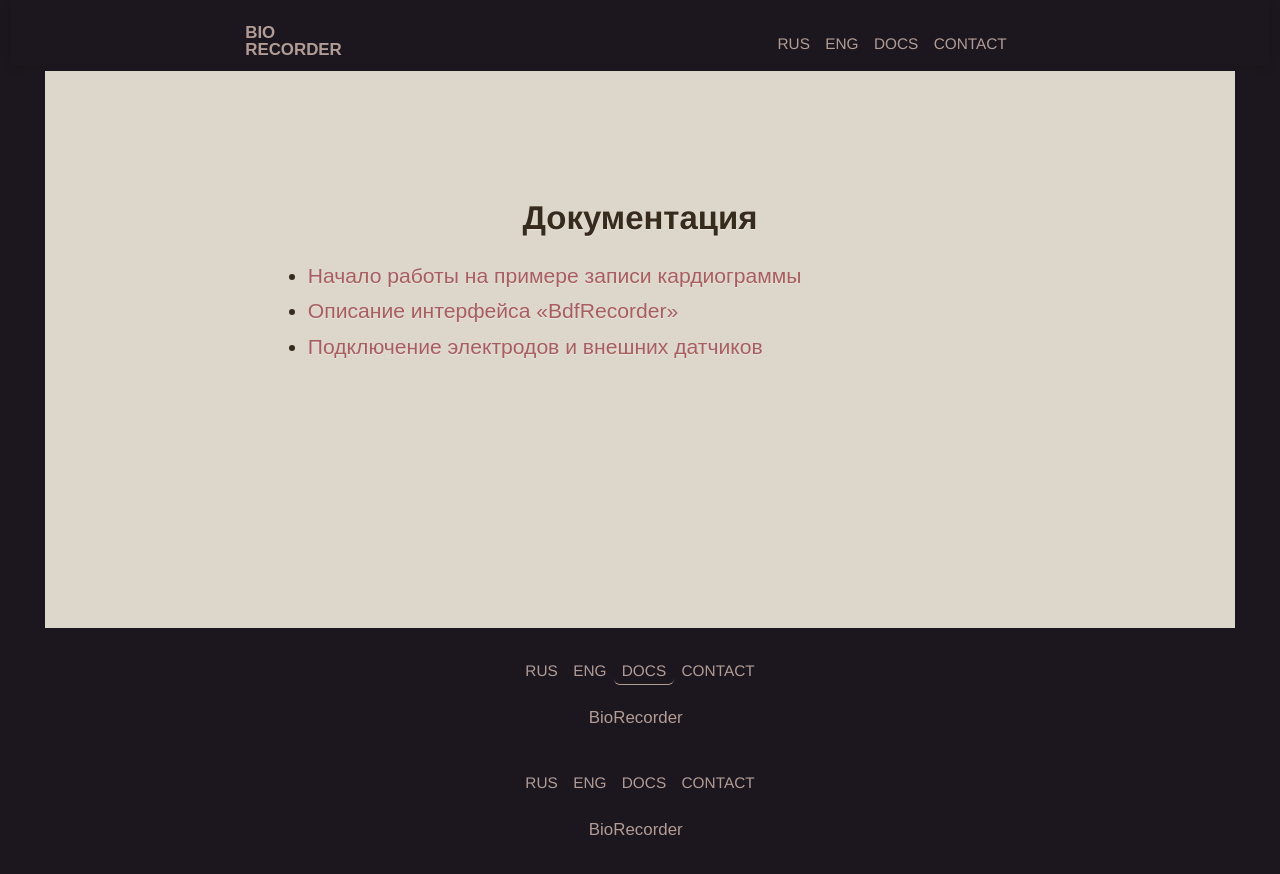
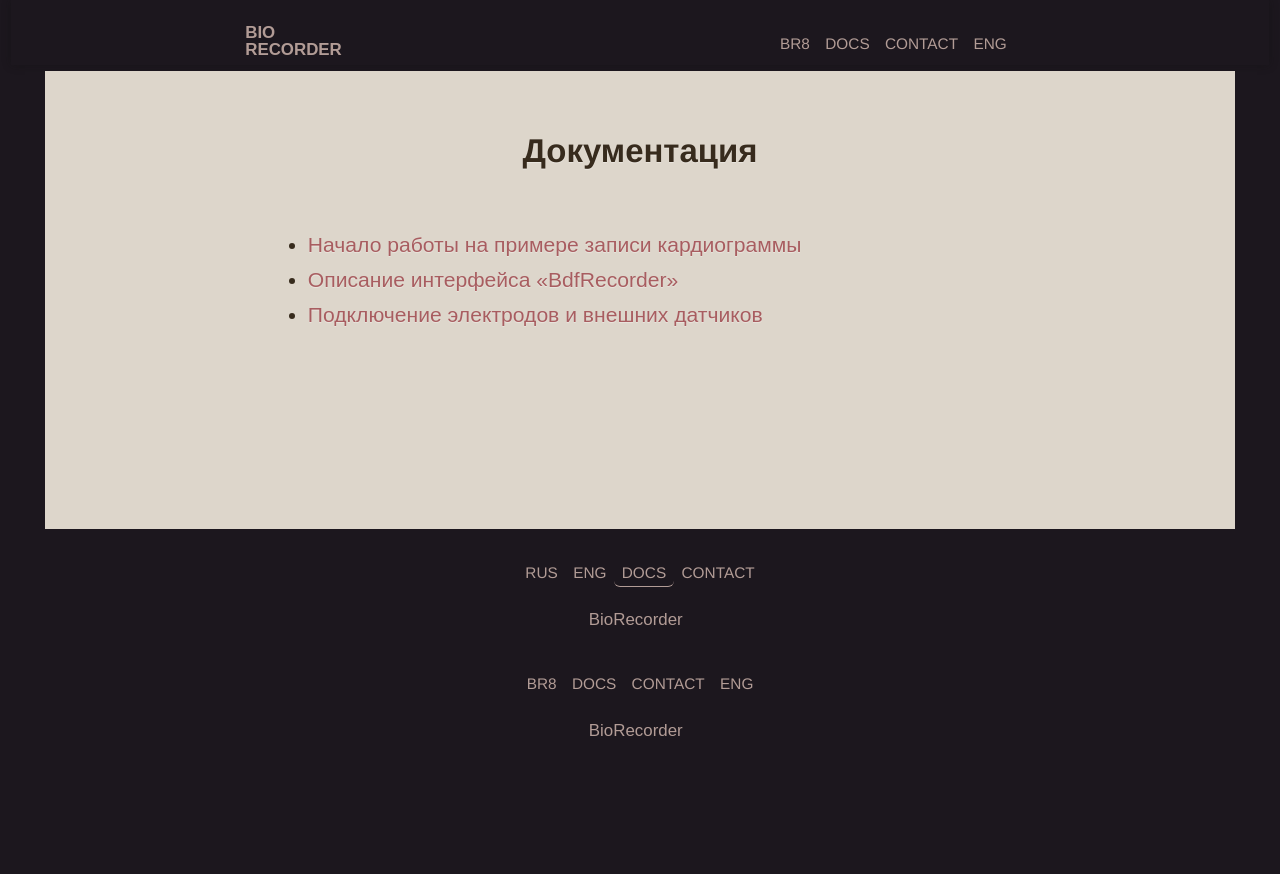
Before and after one commit to biorecorder/biorecorder.github.io, a Jekyll site: the page built from doc.html, in a window 1280 px wide. Shown: the top 874 px of the page. Built offline with Jekyll 4.4.1, drawn with Linux system fonts in a browser that asks for light colours; comment, search, counter and statistics services are not loaded.

Commit message:
menu was corrected

```diff
--- a/_includes/footer.html
+++ b/_includes/footer.html
@@ -1,10 +1,10 @@
 <div class="row page-footer">
     <div class="central-page">
         <ul class="nav">
-            <li><a href="/ru/br8v1.html" {% if page.url == '/ru/br8v1.html' %} class="active"{% endif %}>Rus</a></li>
-            <li><a href="/en/br8v1.html" {% if page.url == '/en/br8v1.html' %} class="active"{% endif %}>Eng</a></li>
+            <li><a href="/ru/br8v1.html" {% if page.url == '/index.html' %} class="active"{% endif %} {% if page.url == '/ru/br8v1.html' %} class="active"{% endif %}>BR8</a></li>
             <li><a href="/doc.html" {% if page.url == '/doc.html' %} class="active"{% endif %}>Docs</a></li>
             <li><a href="/contact.html" {% if page.url == '/contact.html' %} class="active"{% endif %}>Contact</a></li>
+            <li><a href="/en/br8v1.html" {% if page.url == '/en/br8v1.html' %} class="active"{% endif %}>Eng</a></li>
         </ul>
         <div><a href="http://biorecorder.com" class="logo">BioRecorder</a></div>
     </div>
--- a/_includes/header.html
+++ b/_includes/header.html
@@ -2,10 +2,10 @@
     <div class="central-text">
         <a href="http://biorecorder.com" class="logo"><strong>BIO<br>RECORDER</strong></a>
         <ul class="nav float-right">
-            <li><a href="/ru/br8v1.html" {% if page.url == '/ru/br8v1.html' %} class="active"{% endif %}>Rus</a></li>
-            <li><a href="/en/br8v1.html" {% if page.url == '/en/br8v1.html' %} class="active"{% endif %}>Eng</a></li>
+            <li><a href="/ru/br8v1.html" {% if page.url == '/index.html' %} class="active"{% endif %} {% if page.url == '/ru/br8v1.html' %} class="active"{% endif %}>BR8</a></li>
             <li><a href="/doc.html" {% if page.url == '/doc.html' %} class="active"{% endif %}>Docs</a></li>
             <li><a href="/contact.html" {% if page.url == '/contact.html' %} class="active"{% endif %}>Contact</a></li>
+            <li><a href="/en/br8v1.html" {% if page.url == '/en/br8v1.html' %} class="active"{% endif %}>Eng</a></li>
         </ul>
     </div>
 </div>
--- a/doc.html
+++ b/doc.html
@@ -9,8 +9,8 @@ title: "Docs"
 <div class="central-wide">
     <div class="row">
         <div class="post">
-            <p>&nbsp;</p>
             <h1>Документация</h1>
+            <br>
             <ul>
                 <li><a href="https://docs.google.com/document/d/17q6GcP6jXZ1hAI1FubCwECv6almq-xWTys5CBJEye_4/edit?usp=sharing
 ">Начало работы на примере записи кардиограммы</a></li>
@@ -20,8 +20,6 @@ title: "Docs"
             </ul>
             <p>&nbsp;</p>
             <p>&nbsp;</p>
-            <p>&nbsp;</p>
-
         </div>
     </div>
 </div>
```
